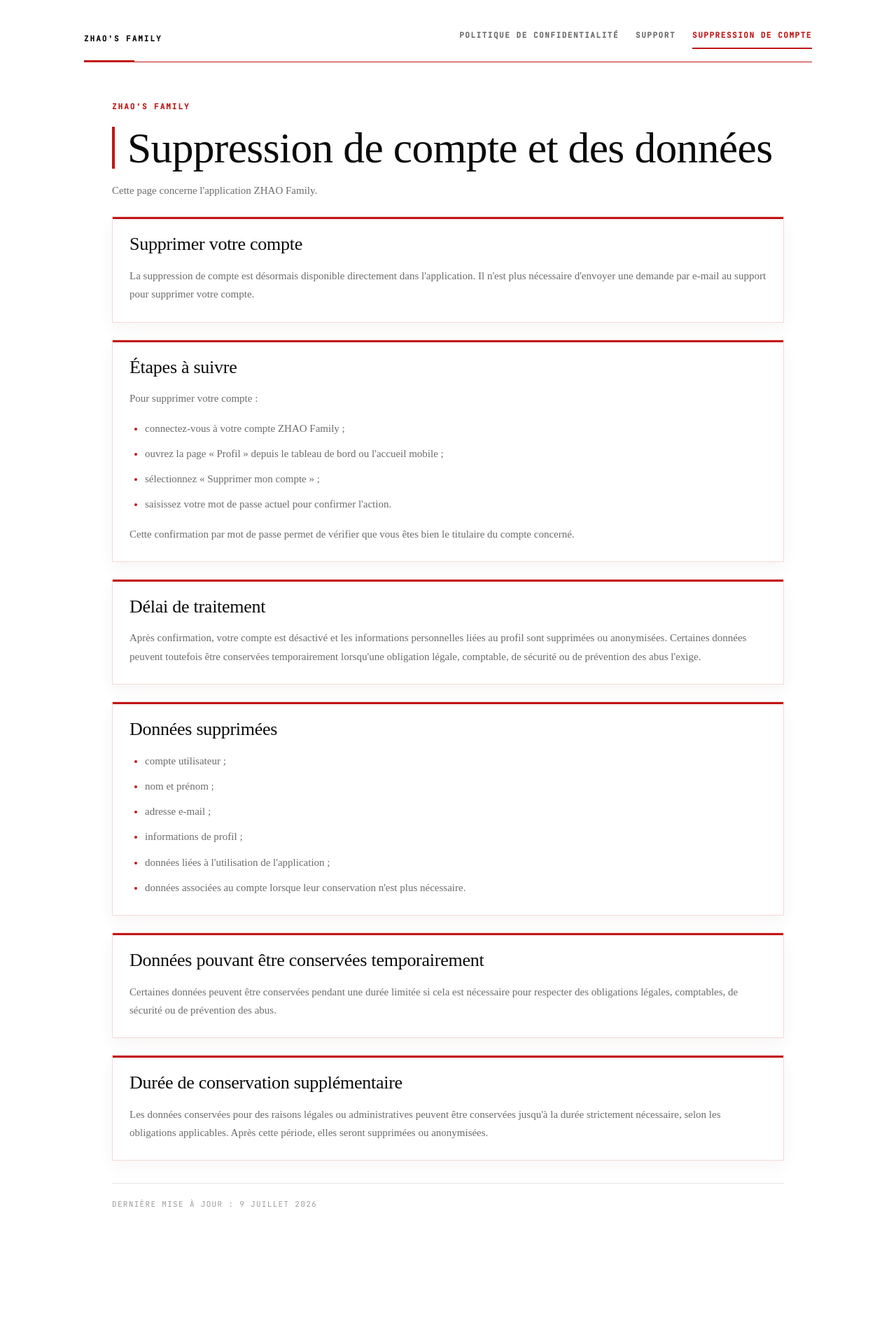
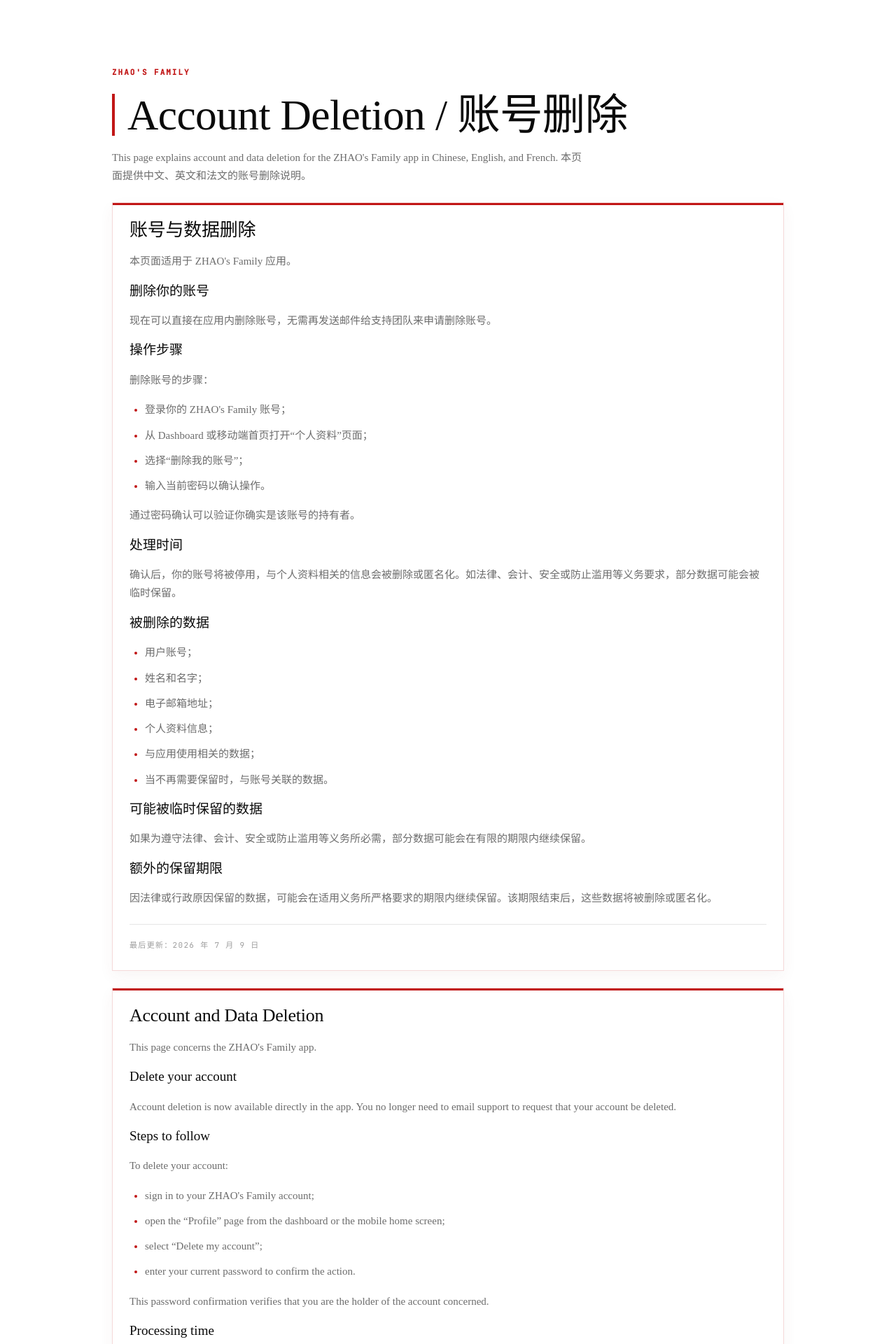
Before and after one commit to PPWAURK/ZHAOSFAMILY, a Next.js app in the folder apps/web/: page /delete-account in a window 1280 px wide. Shown: the top 1920 px of the page at 70% size. Before the commit the page ends 1818 px from the top, so only its background shows below. Built offline with nearby package versions, Linux system fonts and the light colour scheme; no server answers.

Commit message:
HelpLanguage

```diff
--- a/apps/web/app/delete-account/page.tsx
+++ b/apps/web/app/delete-account/page.tsx
@@ -3,150 +3,206 @@
 
 import styles from "./page.module.css";
 
-const selfDeleteSteps = [
+interface DeleteAccountSection {
+  lang: string;
+  title: string;
+  lede: string;
+  requestTitle: string;
+  request: string;
+  stepsTitle: string;
+  stepsIntro: string;
+  steps: string[];
+  stepsNote: string;
+  delayTitle: string;
+  delay: string;
+  deletedDataTitle: string;
+  deletedData: string[];
+  retainedTitle: string;
+  retained: string;
+  retentionTitle: string;
+  retention: string;
+  footer: string;
+}
+
+const deleteAccountSections: DeleteAccountSection[] = [
+  {
+    lang: "zh",
+    title: "账号与数据删除",
+    lede: "本页面适用于 ZHAO's Family 应用。",
+    requestTitle: "删除你的账号",
+    request:
+      "现在可以直接在应用内删除账号，无需再发送邮件给支持团队来申请删除账号。",
+    stepsTitle: "操作步骤",
+    stepsIntro: "删除账号的步骤：",
+    steps: [
+      "登录你的 ZHAO's Family 账号；",
+      "从 Dashboard 或移动端首页打开“个人资料”页面；",
+      "选择“删除我的账号”；",
+      "输入当前密码以确认操作。",
+    ],
+    stepsNote: "通过密码确认可以验证你确实是该账号的持有者。",
+    delayTitle: "处理时间",
+    delay:
+      "确认后，你的账号将被停用，与个人资料相关的信息会被删除或匿名化。如法律、会计、安全或防止滥用等义务要求，部分数据可能会被临时保留。",
+    deletedDataTitle: "被删除的数据",
+    deletedData: [
+      "用户账号；",
+      "姓名和名字；",
+      "电子邮箱地址；",
+      "个人资料信息；",
+      "与应用使用相关的数据；",
+      "当不再需要保留时，与账号关联的数据。",
+    ],
+    retainedTitle: "可能被临时保留的数据",
+    retained:
+      "如果为遵守法律、会计、安全或防止滥用等义务所必需，部分数据可能会在有限的期限内继续保留。",
+    retentionTitle: "额外的保留期限",
+    retention:
+      "因法律或行政原因保留的数据，可能会在适用义务所严格要求的期限内继续保留。该期限结束后，这些数据将被删除或匿名化。",
+    footer: "最后更新：2026 年 7 月 9 日",
+  },
+  {
+    lang: "en",
+    title: "Account and Data Deletion",
+    lede: "This page concerns the ZHAO's Family app.",
+    requestTitle: "Delete your account",
+    request:
+      "Account deletion is now available directly in the app. You no longer need to email support to request that your account be deleted.",
+    stepsTitle: "Steps to follow",
+    stepsIntro: "To delete your account:",
+    steps: [
+      "sign in to your ZHAO's Family account;",
+      "open the “Profile” page from the dashboard or the mobile home screen;",
+      "select “Delete my account”;",
+      "enter your current password to confirm the action.",
+    ],
+    stepsNote:
+      "This password confirmation verifies that you are the holder of the account concerned.",
+    delayTitle: "Processing time",
+    delay:
+      "Once confirmed, your account is deactivated and the personal information linked to the profile is deleted or anonymized. Some data may still be retained temporarily when required by a legal, accounting, security, or abuse-prevention obligation.",
+    deletedDataTitle: "Deleted data",
+    deletedData: [
+      "user account;",
+      "first and last name;",
+      "email address;",
+      "profile information;",
+      "data related to use of the application;",
+      "data associated with the account when its retention is no longer necessary.",
+    ],
+    retainedTitle: "Data that may be retained temporarily",
+    retained:
+      "Some data may be kept for a limited period if this is necessary to comply with legal, accounting, security, or abuse-prevention obligations.",
+    retentionTitle: "Additional retention period",
+    retention:
+      "Data kept for legal or administrative reasons may be retained for the period strictly necessary under applicable obligations. After that period, it will be deleted or anonymized.",
+    footer: "Last updated: July 9, 2026",
+  },
+  {
+    lang: "fr",
+    title: "Suppression de compte et des données",
+    lede: "Cette page concerne l'application ZHAO Family.",
+    requestTitle: "Supprimer votre compte",
+    request:
+      "La suppression de compte est désormais disponible directement dans l'application. Il n'est plus nécessaire d'envoyer une demande par e-mail au support pour supprimer votre compte.",
+    stepsTitle: "Étapes à suivre",
+    stepsIntro: "Pour supprimer votre compte :",
+    steps: [
       "connectez-vous à votre compte ZHAO Family ;",
       "ouvrez la page « Profil » depuis le tableau de bord ou l'accueil mobile ;",
       "sélectionnez « Supprimer mon compte » ;",
       "saisissez votre mot de passe actuel pour confirmer l'action.",
-];
-
-const deletedData = [
+    ],
+    stepsNote:
+      "Cette confirmation par mot de passe permet de vérifier que vous êtes bien le titulaire du compte concerné.",
+    delayTitle: "Délai de traitement",
+    delay:
+      "Après confirmation, votre compte est désactivé et les informations personnelles liées au profil sont supprimées ou anonymisées. Certaines données peuvent toutefois être conservées temporairement lorsqu'une obligation légale, comptable, de sécurité ou de prévention des abus l'exige.",
+    deletedDataTitle: "Données supprimées",
+    deletedData: [
       "compte utilisateur ;",
       "nom et prénom ;",
       "adresse e-mail ;",
       "informations de profil ;",
       "données liées à l'utilisation de l'application ;",
       "données associées au compte lorsque leur conservation n'est plus nécessaire.",
+    ],
+    retainedTitle: "Données pouvant être conservées temporairement",
+    retained:
+      "Certaines données peuvent être conservées pendant une durée limitée si cela est nécessaire pour respecter des obligations légales, comptables, de sécurité ou de prévention des abus.",
+    retentionTitle: "Durée de conservation supplémentaire",
+    retention:
+      "Les données conservées pour des raisons légales ou administratives peuvent être conservées jusqu'à la durée strictement nécessaire, selon les obligations applicables. Après cette période, elles seront supprimées ou anonymisées.",
+    footer: "Dernière mise à jour : 9 juillet 2026",
+  },
 ];
 
 export const metadata: Metadata = {
-  title: "Suppression de compte - ZHAO Family",
+  title: "Account Deletion / 账号删除 — ZHAO's Family",
   description:
-    "Supprimer votre compte et les données associées depuis le profil ZHAO Family.",
+    "Account and data deletion for the ZHAO's Family app in Chinese, English, and French.",
 };
 
 export default function DeleteAccountPage(): JSX.Element {
   return (
-    <main className={styles.page} lang="fr">
-      <div className={styles.shell}>
-        <nav className={styles.nav} aria-label="Navigation pages publiques">
-          <a href="/" className={styles.navBrand}>
-            ZHAO&apos;s Family
-          </a>
-          <div className={styles.navLinks}>
-            <a href="/privacy" className={styles.navLink}>
-              Politique de confidentialité
-            </a>
-            <a href="/support" className={styles.navLink}>
-              Support
-            </a>
-            <a
-              href="/delete-account"
-              className={`${styles.navLink} ${styles.navLinkActive}`}
-              aria-current="page"
-            >
-              Suppression de compte
-            </a>
-          </div>
-        </nav>
-
+    <main className={styles.page}>
       <article className={styles.card} aria-labelledby="delete-account-title">
-          <div className={styles.headerBlock}>
         <p className={styles.kicker}>ZHAO&apos;s Family</p>
 
         <header className={styles.header}>
-              <h1 id="delete-account-title">Suppression de compte et des données</h1>
-              <p className={styles.lede}>Cette page concerne l&apos;application ZHAO Family.</p>
+          <h1 id="delete-account-title">Account Deletion / 账号删除</h1>
+          <p>
+            This page explains account and data deletion for the ZHAO&apos;s Family app in
+            Chinese, English, and French. 本页面提供中文、英文和法文的账号删除说明。
+          </p>
         </header>
-          </div>
 
-          <section className={styles.section} aria-labelledby="request-title">
+        {deleteAccountSections.map((section) => (
+          <section
+            key={section.lang}
+            className={styles.section}
+            lang={section.lang}
+            aria-labelledby={`delete-account-${section.lang}-title`}
+          >
             <div className={styles.sectionBody}>
-              <h2 className={styles.sectionTitle} id="request-title">
-                Supprimer votre compte
+              <h2 className={styles.sectionTitle} id={`delete-account-${section.lang}-title`}>
+                {section.title}
               </h2>
-              <p>
-                La suppression de compte est désormais disponible directement dans
-                l&apos;application. Il n&apos;est plus nécessaire d&apos;envoyer une demande par
-                e-mail au support pour supprimer votre compte.
-              </p>
-            </div>
-          </section>
+              <p>{section.lede}</p>
 
-          <section className={styles.section} aria-labelledby="details-title">
-            <div className={styles.sectionBody}>
-              <h2 className={styles.sectionTitle} id="details-title">
-                Étapes à suivre
-              </h2>
-              <p>Pour supprimer votre compte :</p>
+              <h3 className={styles.faqQuestion}>{section.requestTitle}</h3>
+              <p>{section.request}</p>
+
+              <h3 className={styles.faqQuestion}>{section.stepsTitle}</h3>
+              <p>{section.stepsIntro}</p>
               <ul className={styles.list}>
-                {selfDeleteSteps.map((step) => (
+                {section.steps.map((step) => (
                   <li key={step}>{step}</li>
                 ))}
               </ul>
-              <p>
-                Cette confirmation par mot de passe permet de vérifier que vous êtes bien le
-                titulaire du compte concerné.
-              </p>
-            </div>
-          </section>
+              <p>{section.stepsNote}</p>
 
-          <section className={styles.section} aria-labelledby="delay-title">
-            <div className={styles.sectionBody}>
-              <h2 className={styles.sectionTitle} id="delay-title">
-                Délai de traitement
-              </h2>
-              <p>
-                Après confirmation, votre compte est désactivé et les informations personnelles
-                liées au profil sont supprimées ou anonymisées. Certaines données peuvent toutefois
-                être conservées temporairement lorsqu&apos;une obligation légale, comptable, de
-                sécurité ou de prévention des abus l&apos;exige.
-              </p>
-            </div>
-          </section>
+              <h3 className={styles.faqQuestion}>{section.delayTitle}</h3>
+              <p>{section.delay}</p>
 
-          <section className={styles.section} aria-labelledby="deleted-data-title">
-            <div className={styles.sectionBody}>
-              <h2 className={styles.sectionTitle} id="deleted-data-title">
-                Données supprimées
-              </h2>
+              <h3 className={styles.faqQuestion}>{section.deletedDataTitle}</h3>
               <ul className={styles.list}>
-                {deletedData.map((dataItem) => (
+                {section.deletedData.map((dataItem) => (
                   <li key={dataItem}>{dataItem}</li>
                 ))}
               </ul>
+
+              <h3 className={styles.faqQuestion}>{section.retainedTitle}</h3>
+              <p>{section.retained}</p>
+
+              <h3 className={styles.faqQuestion}>{section.retentionTitle}</h3>
+              <p>{section.retention}</p>
+
+              <footer className={styles.footer}>{section.footer}</footer>
             </div>
           </section>
-
-          <section className={styles.section} aria-labelledby="retained-data-title">
-            <div className={styles.sectionBody}>
-              <h2 className={styles.sectionTitle} id="retained-data-title">
-                Données pouvant être conservées temporairement
-              </h2>
-              <p>
-                Certaines données peuvent être conservées pendant une durée limitée si cela est
-                nécessaire pour respecter des obligations légales, comptables, de sécurité ou de
-                prévention des abus.
-              </p>
-            </div>
-          </section>
-
-          <section className={styles.section} aria-labelledby="retention-title">
-            <div className={styles.sectionBody}>
-              <h2 className={styles.sectionTitle} id="retention-title">
-                Durée de conservation supplémentaire
-              </h2>
-              <p>
-                Les données conservées pour des raisons légales ou administratives peuvent être
-                conservées jusqu&apos;à la durée strictement nécessaire, selon les obligations
-                applicables. Après cette période, elles seront supprimées ou anonymisées.
-              </p>
-            </div>
-          </section>
-
-          <footer className={styles.footer}>Dernière mise à jour : 9 juillet 2026</footer>
+        ))}
       </article>
-      </div>
     </main>
   );
 }
```
Also changed, not shown: 1 other file (tests, documents, lock files or other folders). Lines whose indentation alone changed are shown as unchanged.
